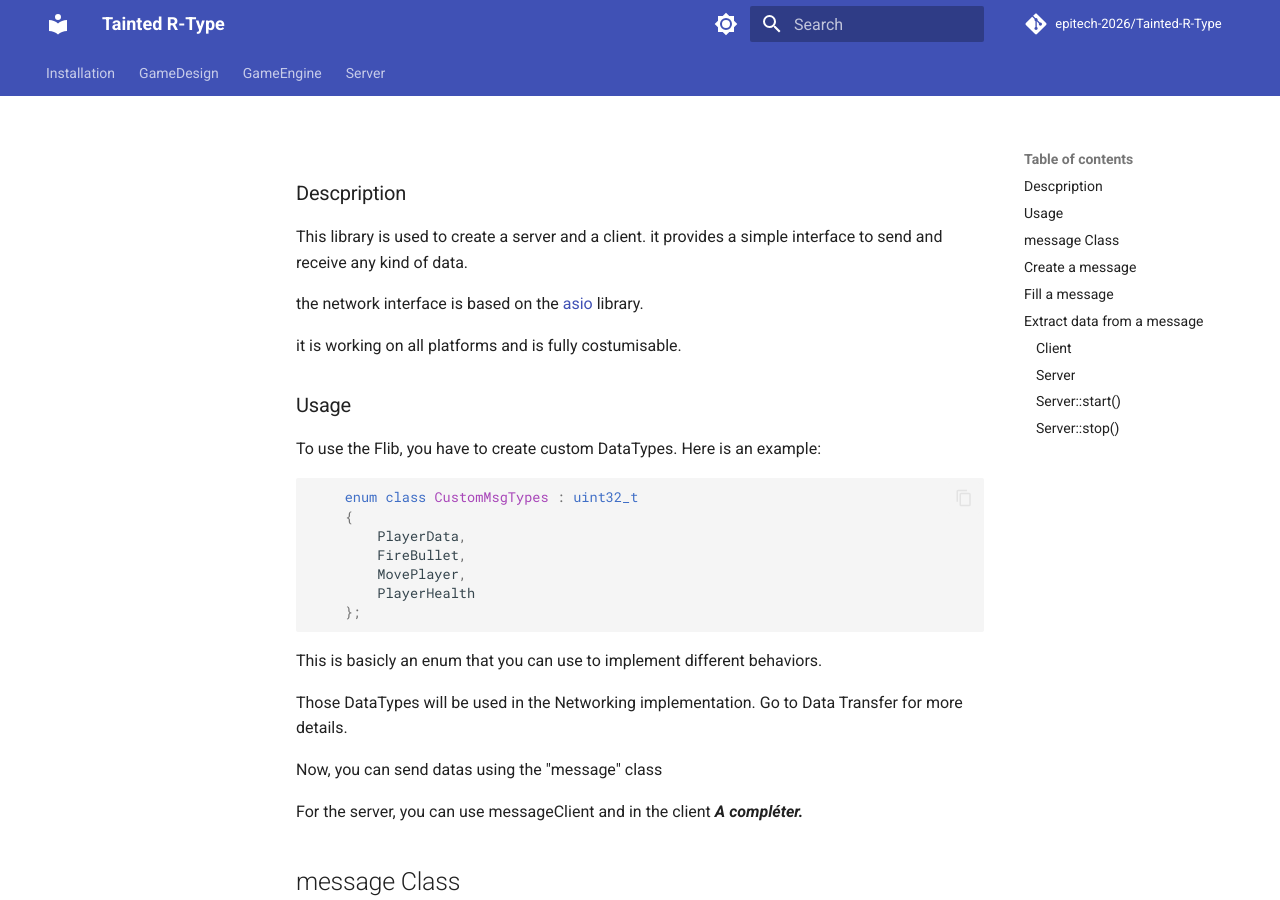
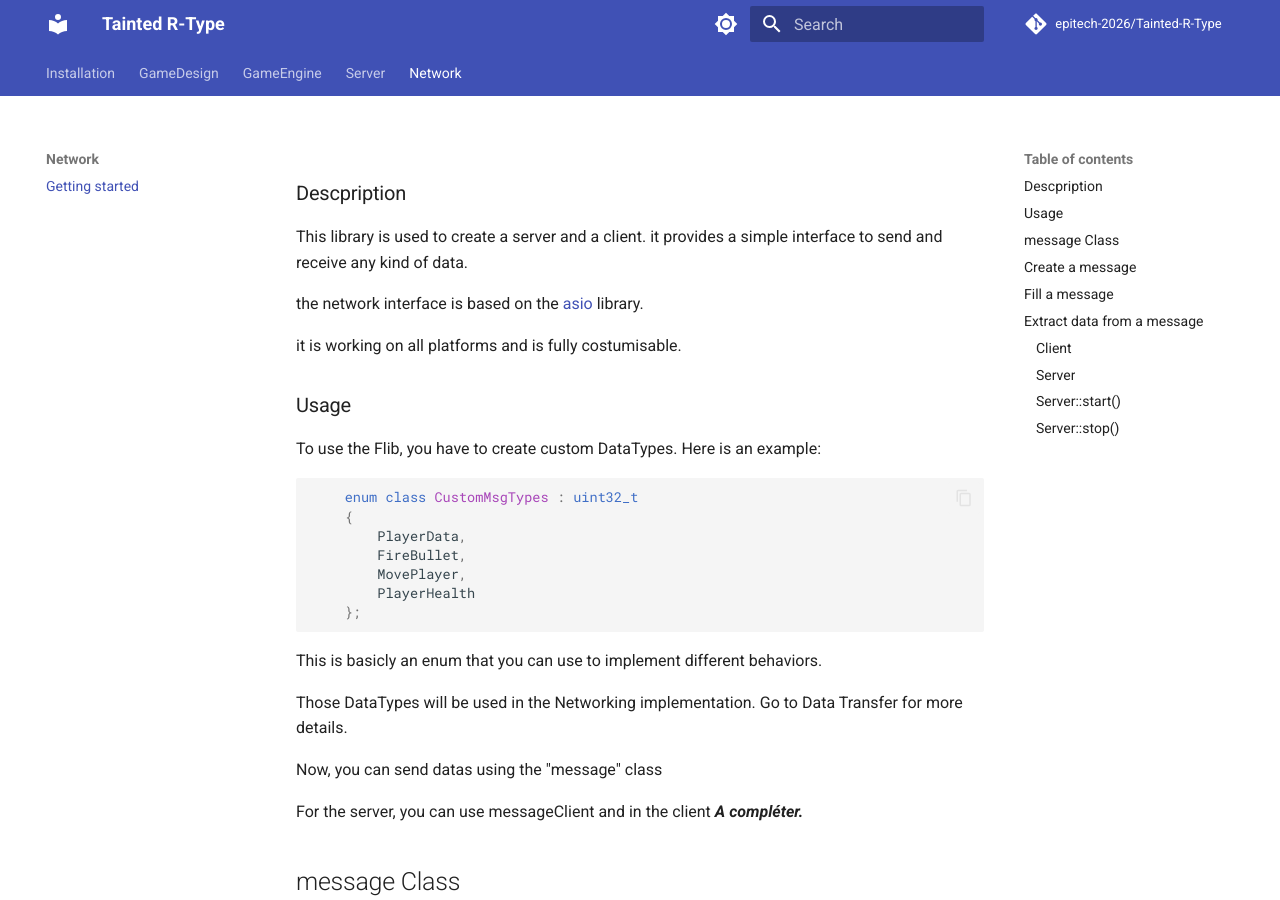
Before and after one commit to lennydelgado/AREA-Doc, an MkDocs documentation site: the page built from docs/Network/network.md, in a window 1280 px wide and 900 px high. Built offline with MkDocs 1.6.1 and Material for MkDocs 9.7.7, drawn with Linux system fonts in a browser that asks for light colours; comment, search, counter and statistics services are not loaded.

Commit message:
Add network

```diff
--- a/mkdocs.yml
+++ b/mkdocs.yml
@@ -64,3 +64,5 @@ nav:
   - Getting started: GameEngine/gameEngine.md
 - Server:
   - Getting started: Server/server.md
+- Network:
+  - Getting started: Network/network.md
```
